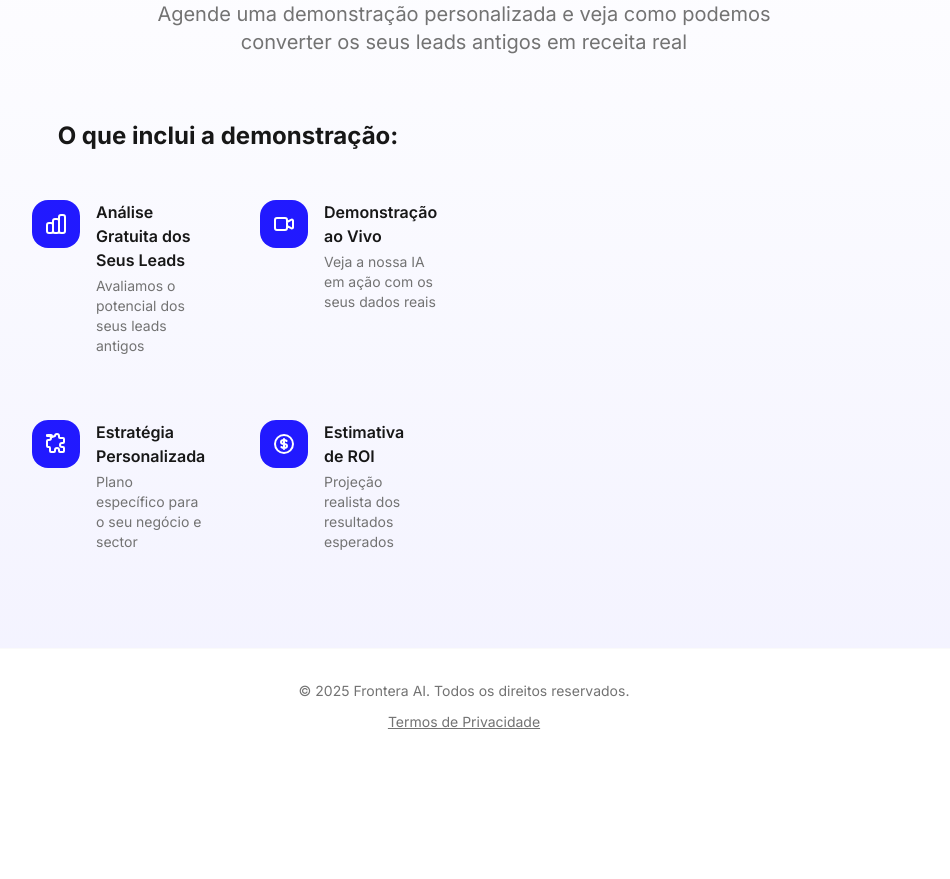
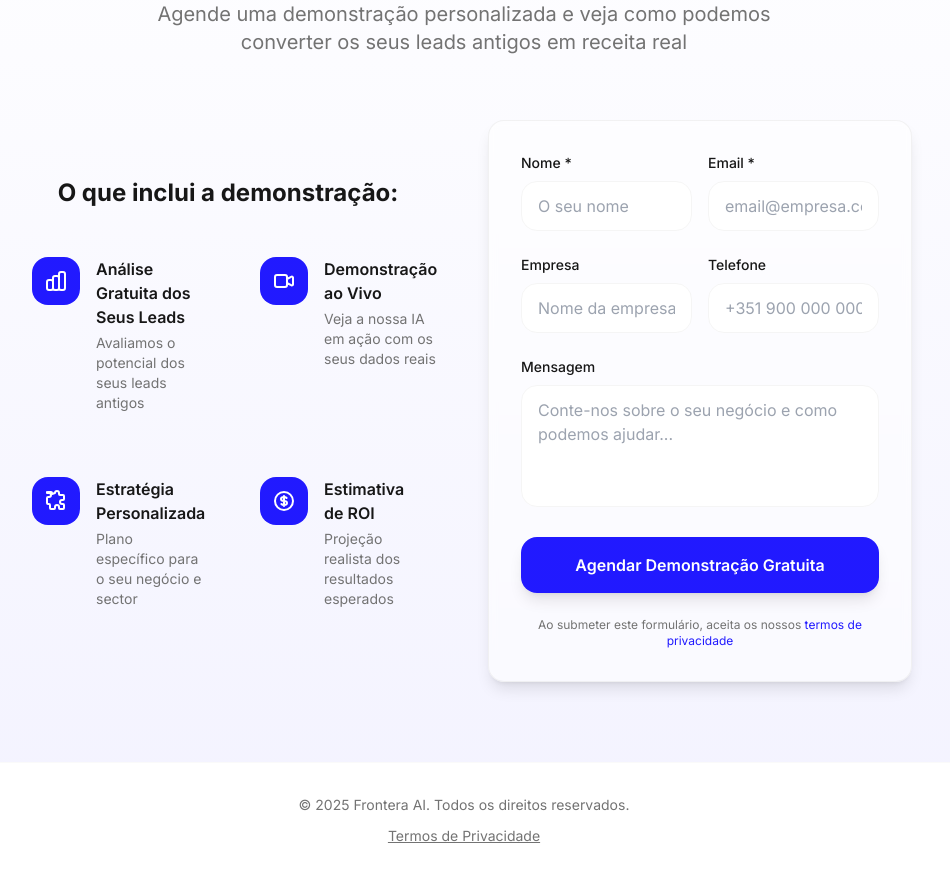
Before and after one commit to glcleao/fronteraai, a React (Vite) app: page / in a window 1280 px wide. Shown: the part 2120-2999 px from the top of the page, without its empty margins (176-1126 px from the left). Before the commit the page ends 2885 px from the top, so only its background shows below. Built offline with nearby package versions, Linux system fonts and the light colour scheme.

Commit message:
Fix contact form centering

```diff
--- a/src/components/ContactForm.tsx
+++ b/src/components/ContactForm.tsx
@@ -101,7 +101,110 @@ const ContactForm = () => {
             </div>
 
             {/* Right side - Form */}
+            <div className="bg-card/50 backdrop-blur-sm rounded-2xl p-8 border border-border/50 shadow-lg">
+              <form onSubmit={handleSubmit} className="space-y-6">
+                <div className="grid grid-cols-1 sm:grid-cols-2 gap-4">
+                  <div>
+                    <label htmlFor="name" className="block text-sm font-medium text-foreground mb-2">
+                      Nome *
+                    </label>
+                    <input
+                      type="text"
+                      id="name"
+                      name="name"
+                      value={formData.name}
+                      onChange={handleChange}
+                      required
+                      className="w-full px-4 py-3 rounded-lg border border-input bg-background text-foreground focus:outline-none focus:ring-2 focus:ring-primary/20 focus:border-primary transition-colors"
+                      placeholder="O seu nome"
+                    />
+                  </div>
+                  <div>
+                    <label htmlFor="email" className="block text-sm font-medium text-foreground mb-2">
+                      Email *
+                    </label>
+                    <input
+                      type="email"
+                      id="email"
+                      name="email"
+                      value={formData.email}
+                      onChange={handleChange}
+                      required
+                      className="w-full px-4 py-3 rounded-lg border border-input bg-background text-foreground focus:outline-none focus:ring-2 focus:ring-primary/20 focus:border-primary transition-colors"
+                      placeholder="email@empresa.com"
+                    />
+                  </div>
+                </div>
 
+                <div className="grid grid-cols-1 sm:grid-cols-2 gap-4">
+                  <div>
+                    <label htmlFor="company" className="block text-sm font-medium text-foreground mb-2">
+                      Empresa
+                    </label>
+                    <input
+                      type="text"
+                      id="company"
+                      name="company"
+                      value={formData.company}
+                      onChange={handleChange}
+                      className="w-full px-4 py-3 rounded-lg border border-input bg-background text-foreground focus:outline-none focus:ring-2 focus:ring-primary/20 focus:border-primary transition-colors"
+                      placeholder="Nome da empresa"
+                    />
+                  </div>
+                  <div>
+                    <label htmlFor="phone" className="block text-sm font-medium text-foreground mb-2">
+                      Telefone
+                    </label>
+                    <input
+                      type="tel"
+                      id="phone"
+                      name="phone"
+                      value={formData.phone}
+                      onChange={handleChange}
+                      className="w-full px-4 py-3 rounded-lg border border-input bg-background text-foreground focus:outline-none focus:ring-2 focus:ring-primary/20 focus:border-primary transition-colors"
+                      placeholder="+351 900 000 000"
+                    />
+                  </div>
+                </div>
+
+                <div>
+                  <label htmlFor="message" className="block text-sm font-medium text-foreground mb-2">
+                    Mensagem
+                  </label>
+                  <textarea
+                    id="message"
+                    name="message"
+                    value={formData.message}
+                    onChange={handleChange}
+                    rows={4}
+                    className="w-full px-4 py-3 rounded-lg border border-input bg-background text-foreground focus:outline-none focus:ring-2 focus:ring-primary/20 focus:border-primary transition-colors resize-none"
+                    placeholder="Conte-nos sobre o seu negócio e como podemos ajudar..."
+                  />
+                </div>
+
+                <button
+                  type="submit"
+                  disabled={isSubmitting}
+                  className="w-full bg-gradient-to-r from-primary to-accent text-white font-semibold py-4 px-8 rounded-lg hover:from-primary/90 hover:to-accent/90 transition-all duration-300 transform hover:scale-[1.02] disabled:opacity-50 disabled:cursor-not-allowed disabled:hover:scale-100 shadow-lg hover:shadow-xl"
+                >
+                  {isSubmitting ? (
+                    <div className="flex items-center justify-center space-x-2">
+                      <div className="w-5 h-5 border-2 border-white/30 border-t-white rounded-full animate-spin" />
+                      <span>A enviar...</span>
+                    </div>
+                  ) : (
+                    'Agendar Demonstração Gratuita'
+                  )}
+                </button>
+
+                <p className="text-xs text-muted-foreground text-center">
+                  Ao submeter este formulário, aceita os nossos{' '}
+                  <a href="/termos-privacidade" className="text-primary hover:underline">
+                    termos de privacidade
+                  </a>
+                </p>
+              </form>
+            </div>
           </div>
         </div>
       </div>
```
